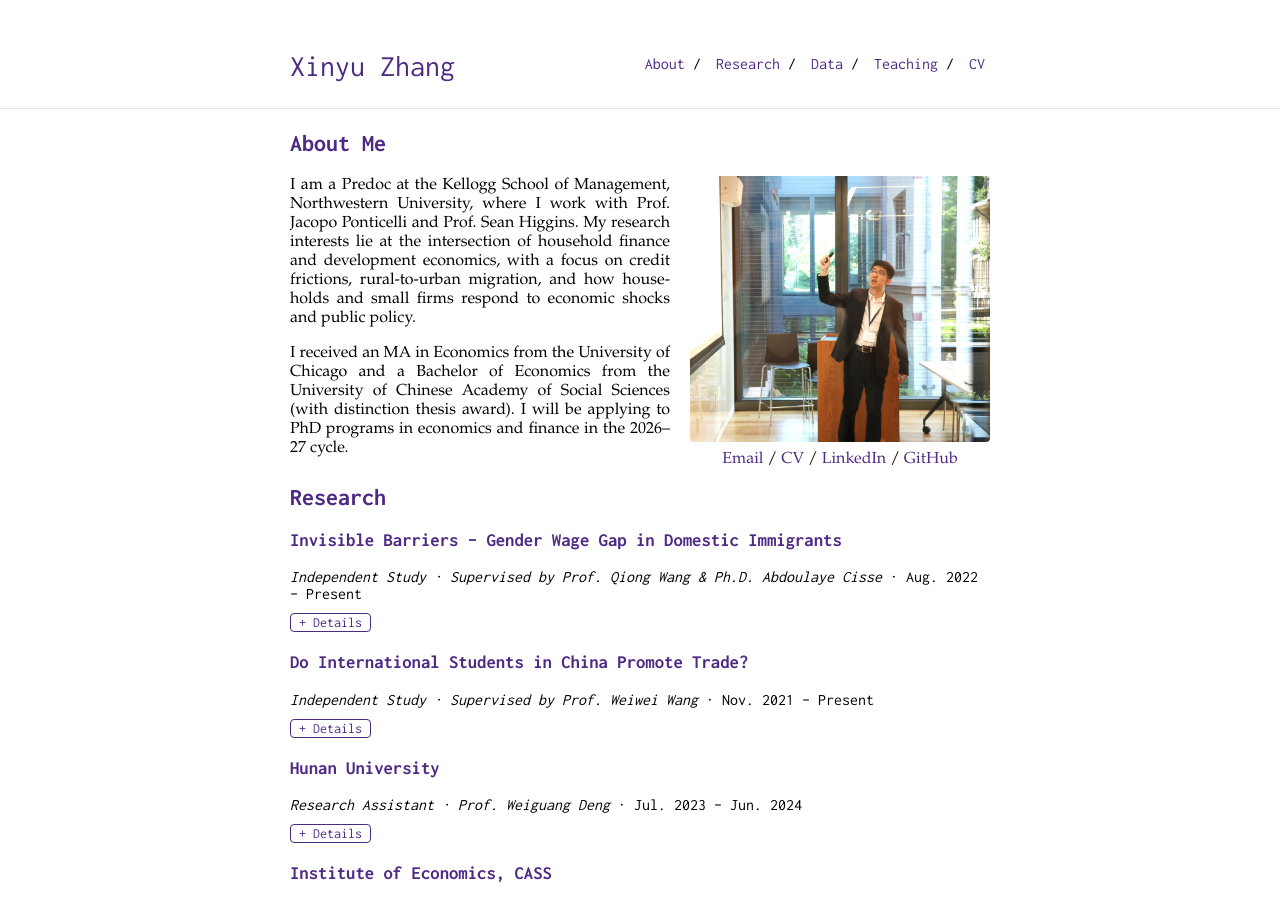
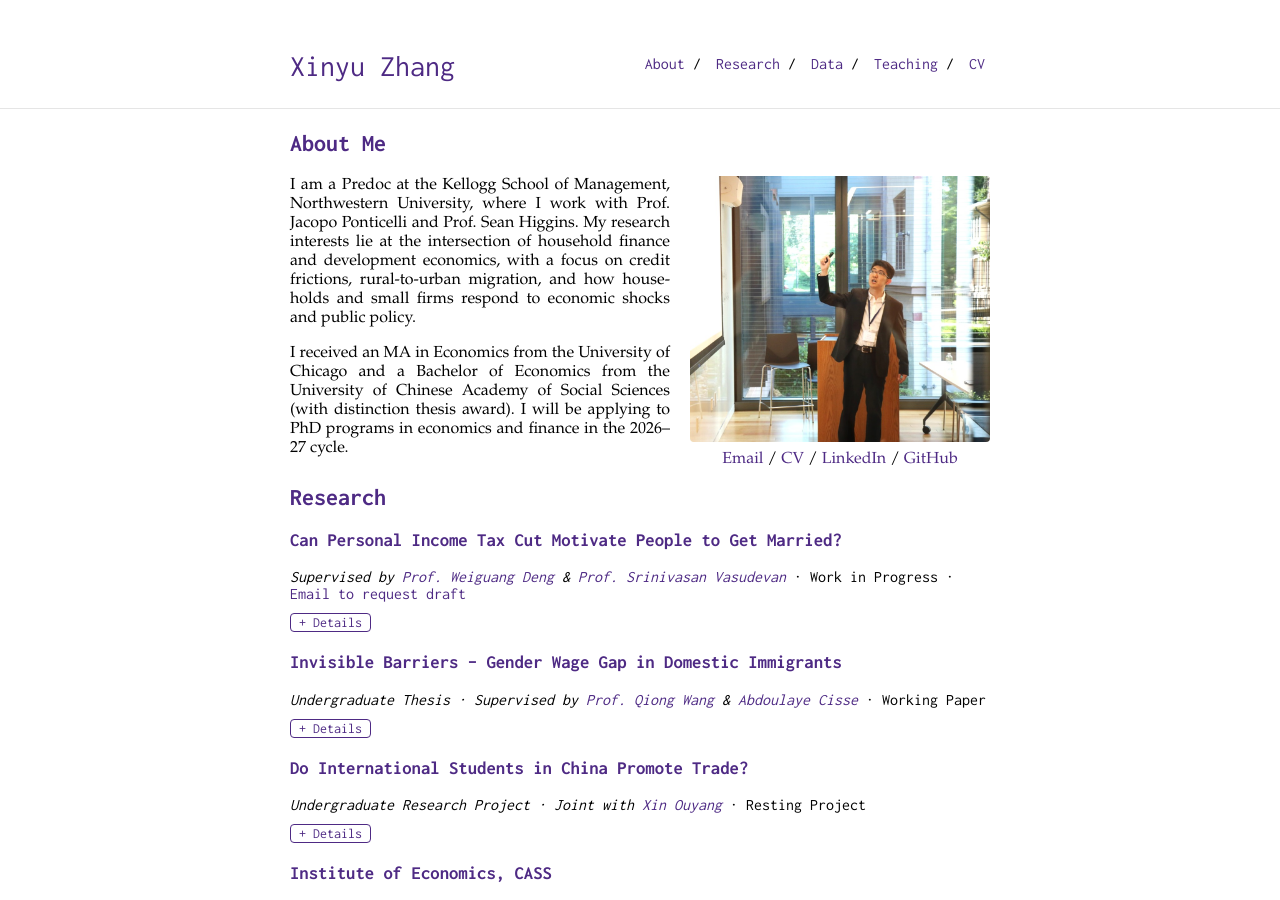
Before and after one commit to xyzhang1125/Xinyu-s-Personal-Website, a Jekyll site: the page built from index.md, in a window 1280 px wide and 900 px high. Built offline with Jekyll 4.4.1, drawn with Linux system fonts in a browser that asks for light colours; part of the change alters nothing that is shown.

Commit message:
Rewrite the first three Research entries
Lead with the income-tax-and-marriage paper, and give each of the three
projects a supervisor/coauthor line with links, a status, an abstract,
and where it was presented.

Co-Authored-By: Claude Opus 5.5 <noreply@anthropic.com>

```diff
--- a/index.md
+++ b/index.md
@@ -24,45 +24,48 @@ I received an MA in Economics from the University of Chicago and a Bachelor of E
 
 ## Research {#research}
 
-### Invisible Barriers – Gender Wage Gap in Domestic Immigrants
+### Can Personal Income Tax Cut Motivate People to Get Married?
 
-*Independent Study · Supervised by Prof. Qiong Wang & Ph.D. Abdoulaye Cisse* · Aug. 2022 – Present
+*Supervised by [Prof. Weiguang Deng](https://cet.hnu.edu.cn/info/1207/9933.htm){:target="_blank"} & [Prof. Srinivasan Vasudevan](https://www.linkedin.com/in/srinivasan-vasudevan-15975110){:target="_blank"}* · Work in Progress · [Email to request draft](mailto:xinyu.zhang1@kellogg.northwestern.edu)
 {: .subtitle}
 
 <details markdown="1">
 <summary>Details</summary>
 
-- Estimated the gender wage gap among rural-to-urban migrants in China.
-- Found male migrants earn wages comparable to native urban males, while females face lower wages.
-- Revealed dynamic effects of migration years and heterogeneity by income levels.
+**Abstract:** This paper examines whether personal income tax cuts have impact on individuals’ marriage decisions through the 2011 tax reform in China. Using personal and household-level data from the China Household Finance Survey (CHFS) and an RD design, this paper finds that tax cuts significantly increase the probability of marriage among low-income women near the lowest tax threshold, with an estimated effect size of 3–4 percentage points. In contrast, no robust significant effect is detected for men. A series of robustness checks confirm the stability of these findings. The results suggest that direct income increases, even under a withholding tax system without joint filing, can positively affect marriage, particularly among low- and middle-income women. These findings contribute to understanding the economic determinants of marriage and provide insights for policymakers trying to address the low marriage and fertility challenge.
+{: .justify}
+
+**Presented at:** Yale Predoc Conference (2026); UChicago MA Research Seminar (2025)
+
+</details>
+
+### Invisible Barriers – Gender Wage Gap in Domestic Immigrants
+
+*Undergraduate Thesis · Supervised by [Prof. Qiong Wang](http://ie.cssn.cn/kygz/zaizhixuezhe/202510/t20251028_5921220.shtml){:target="_blank"} & [Abdoulaye Cisse](https://www.acisse.com/){:target="_blank"}* · Working Paper
+{: .subtitle}
+
+<details markdown="1">
+<summary>Details</summary>
+
+**Abstract:** This paper utilizes pooled cross-sectional data from the Chinese General Social Survey (CGSS) spanning 2010 to 2018 to examine the gender wage gap among rural migrants who have acquired non-agricultural hukou. This paper employs strategies such as Oaxaca-Blinder decomposition and quantile regression, finding that the gender wage gap is more pronounced among rural migrants with urban hukou compared to the people who grew up in urban areas. Specifically, females face the dual challenges of “newcomers” and “gender”. After analyzing the data, 51.7% of the gender wage gap among rural migrants with urban hukou can be attributed to potential discrimination, which is approximately 13 percentage points higher than that of long-term urban residents. Moreover, the gender wage gap is more significant among high-income workers and those with longer working experience in the city, indicating that female rural migrants encounter higher barriers to urban integration and face a potential glass ceiling.
+{: .justify}
+
+**Presented at:** National Development Economics Conference for Students (2024, Best Undergraduate Paper Award); UCASS Student Research Seminar (2023, 2024, Best Undergraduate Thesis Award); Berkeley Upper Level Research Course (Econ 191) Selected Paper Presentation (2022)
 
 </details>
 
 ### Do International Students in China Promote Trade?
 
-*Independent Study · Supervised by Prof. Weiwei Wang* · Nov. 2021 – Present
+*Undergraduate Research Project · Joint with [Xin Ouyang](https://xinouyang.com/){:target="_blank"}* · Resting Project
 {: .subtitle}
 
 <details markdown="1">
 <summary>Details</summary>
 
-- Used Shift-Share IV to identify trade promotion effects brought by international students.
-- Highlighted mechanisms via self-funded students and elite training program participants.
-- Managed the entire research pipeline including topic design, data, analysis, and presentation.
+**Abstract:** This study examines trade promotion effect of international students in China through a shift-share IV using the panel data of import and export between China and 53 countries along the Belt and Road from 1999 to 2020. The research results indicates that the increase of international students studying in China can significantly improve China’s trade, especially exports. This promotion effect remains robust after controlling for external shocks like financial crises, though it needs a continuous students’ flow to form the social network. Furthermore, the international students driven by incentive policies such as scholarships have no significant effect on trade growth. As further discovering the mechanism, this paper validates traditional social network theory while also uncovering a unique trade promotion mechanism to China’s development. The discovery emphasizes the important role of elite training programs held by Chinese Government.
+{: .justify}
 
-</details>
-
-### Hunan University
-
-*Research Assistant · Prof. Weiguang Deng* · Jul. 2023 – Jun. 2024
-{: .subtitle}
-
-<details markdown="1">
-<summary>Details</summary>
-
-- Cleaned and merged large-scale survey data (China Household Finance Survey).
-- Contributed to the design of causal inference using Regression Discontinuity Design (RDD).
-- Estimated model using Stata and conducted rigorous robustness checks.
+**Presented at:** Peking University (Economics Department Students’ Conference 2023; National Youth Forum on Economic Development 2023); UCASS Student Research Seminar (2023)
 
 </details>
 
```
